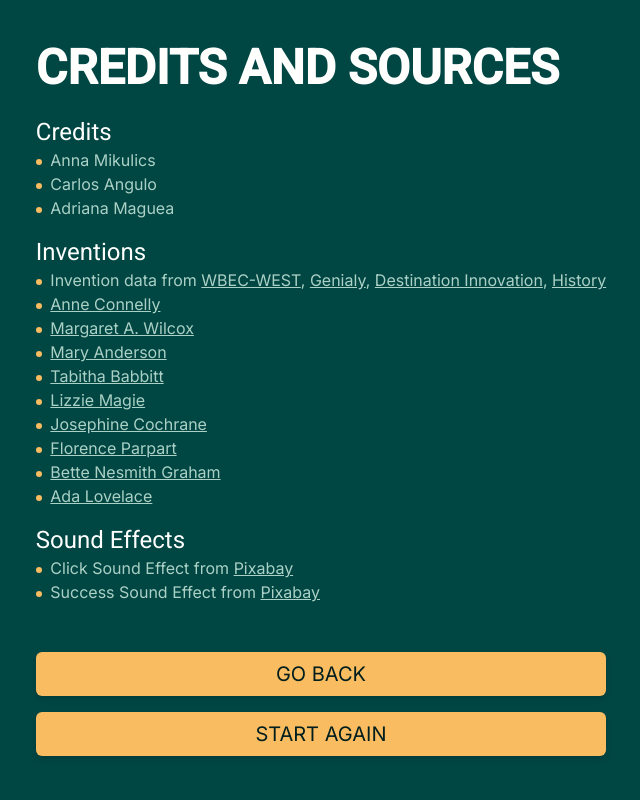
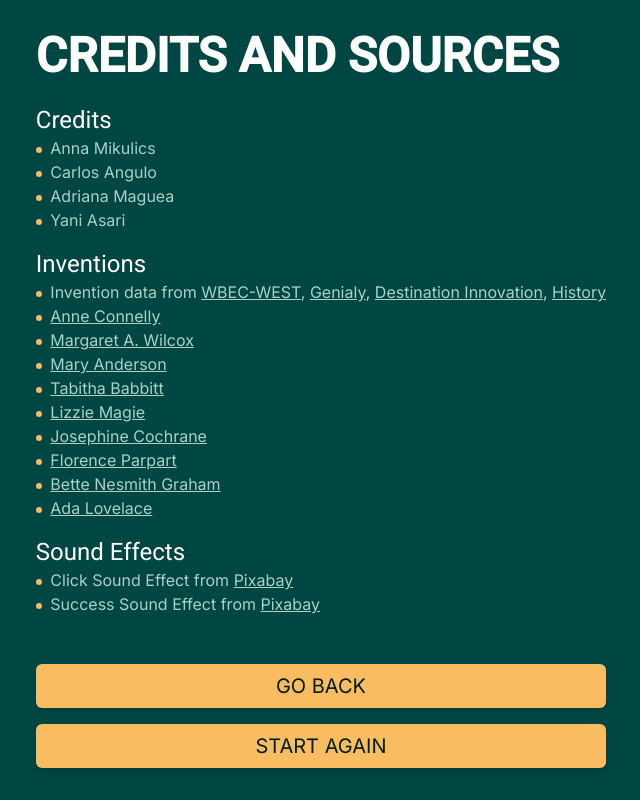
Before and after one commit to jdjuan/nine-questions, a Next.js app: page /credits in a window 1280 px wide. Shown: the whole page, without its empty margins (319-959 px from the left). Built offline with nearby package versions, Linux system fonts and the light colour scheme; what tailwindcss-debug-screens would draw is missing.

Commit message:
add credits

```diff
--- a/pages/credits.tsx
+++ b/pages/credits.tsx
@@ -20,6 +20,9 @@ const Credits = () => {
             </div>
             <div>
               <Bullet /> Adriana Maguea
+            </div>
+            <div>
+              <Bullet /> Yani Asari
             </div>
           </div>
         </div>
```
